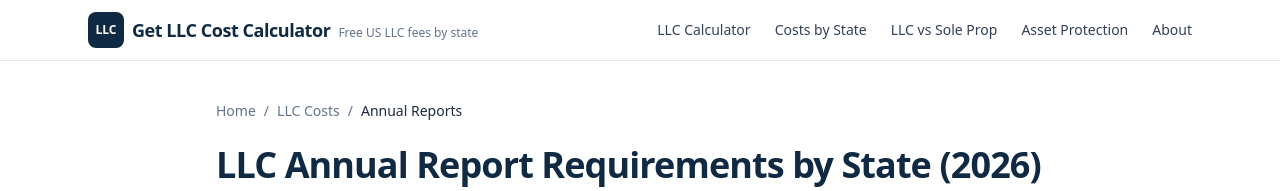
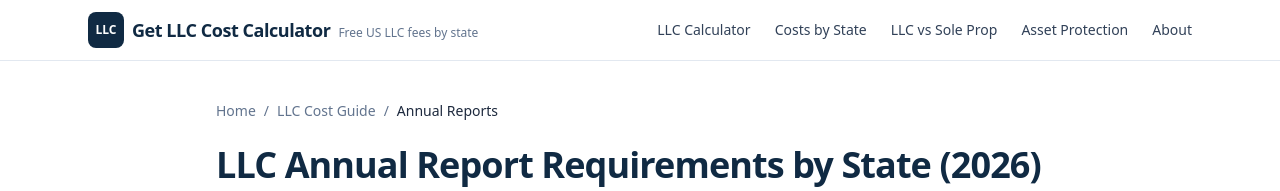
Before and after one commit to itsvirgo85-collab/businesscostwise, a Next.js app: page /annual-report-requirements-by-state in a window 1280 px wide. Shown: the top 191 px of the page. Built offline with nearby package versions, Linux system fonts and the light colour scheme.

Commit message:
Clarify LLC cost guide breadcrumb label

```diff
--- a/src/app/annual-report-requirements-by-state/page.tsx
+++ b/src/app/annual-report-requirements-by-state/page.tsx
@@ -61,7 +61,7 @@ export default function AnnualReportPage() {
   return (
     <div className="mx-auto max-w-4xl px-4 py-10 sm:px-6">
       <FaqJsonLd faqs={faqs} />
-      <Breadcrumbs items={[{"name":"Home","item":"/"},{"name":"LLC Costs","item":"/how-much-does-it-cost-to-start-an-llc"},{"name":"Annual Reports","item":"/annual-report-requirements-by-state"}]} />
+      <Breadcrumbs items={[{"name":"Home","item":"/"},{"name":"LLC Cost Guide","item":"/how-much-does-it-cost-to-start-an-llc"},{"name":"Annual Reports","item":"/annual-report-requirements-by-state"}]} />
 
 
       <h1 className="text-3xl font-bold tracking-tight text-[#102A43] sm:text-4xl">
```
